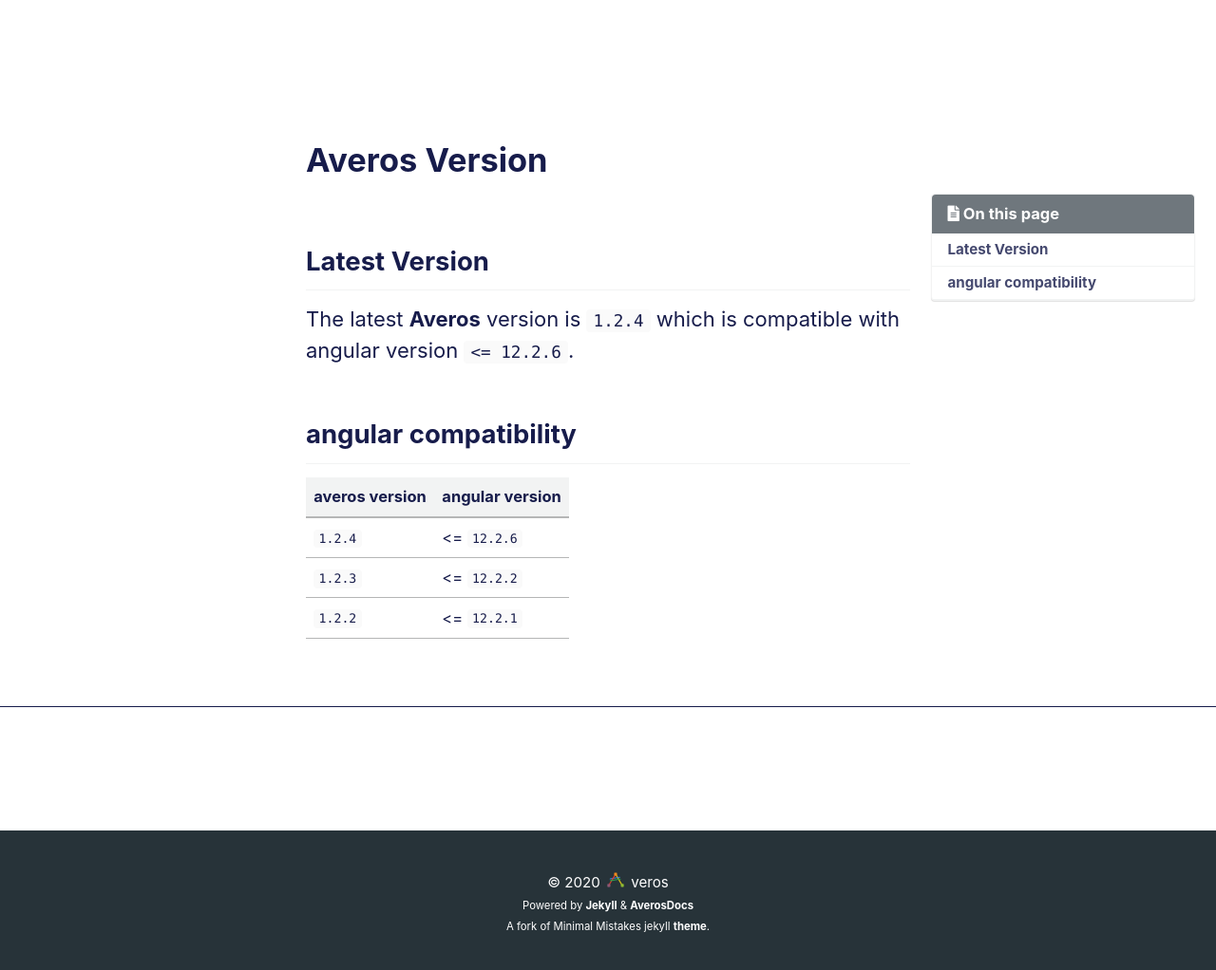
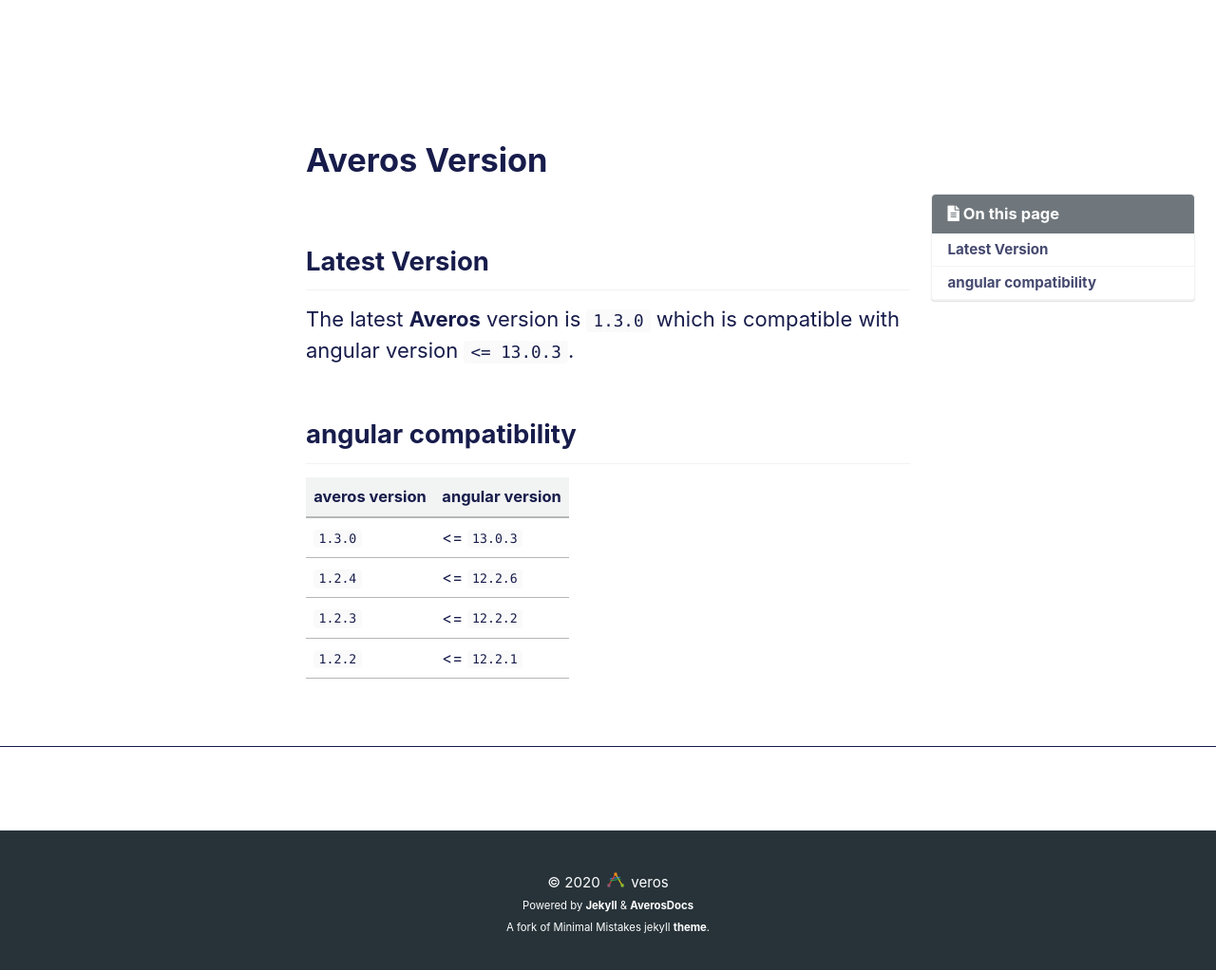
Before and after one commit to averos-io/averos-io.github.io, a Jekyll site: the page built from _pages/latest-version.md, in a window 1280 px wide and 1031 px high. Shown: the top 1022 px of the window at 95% size. Built offline with Jekyll 4.4.1, drawn with Linux system fonts in a browser that asks for light colours; cached includes are drawn as plain includes; comment, search, counter and statistics services are not loaded; a style sheet for code colours, icons or effects is not loaded.

Commit message:
new averos v1.3.0 with angular 13 support

```diff
--- a/_config.yml
+++ b/_config.yml
@@ -17,7 +17,7 @@
 repository               : "averos-io/averos-io.github.io"
 teaser                   : # path of fallback teaser image, e.g. "/assets/images/500x300.png"
 logo                     : "/assets/logo/averos.png" # path of logo image to display in the masthead, e.g. "/assets/images/88x88.png"
-averosversion            : "1.2.4"
+averosversion            : "1.3.0"
 masthead_title           : # overrides the website title displayed in the masthead, use " " for no title
 # breadcrumbs            : false # true, false (default)
 words_per_minute         : 200
--- a/_pages/latest-version.md
+++ b/_pages/latest-version.md
@@ -8,13 +8,14 @@
 ## **Latest Version**
 
 
-The latest **Averos** version is `1.2.4` which is compatible with angular version  `<= 12.2.6`.
+The latest **Averos** version is `1.3.0` which is compatible with angular version  `<= 13.0.3`.
 
 
 ## **angular compatibility**
 
 | **averos version** | **angular version** |
 | ------ | ------ |
+| `1.3.0` | <= `13.0.3` |
 | `1.2.4` | <= `12.2.6` |
 | `1.2.3` | <= `12.2.2` |
 | `1.2.2` | <= `12.2.1` |
```
Also changed, not shown: _docs/documentation/04-technical-features.md (+1 -1 lines), _pages/about.md (+1 -1 lines).
